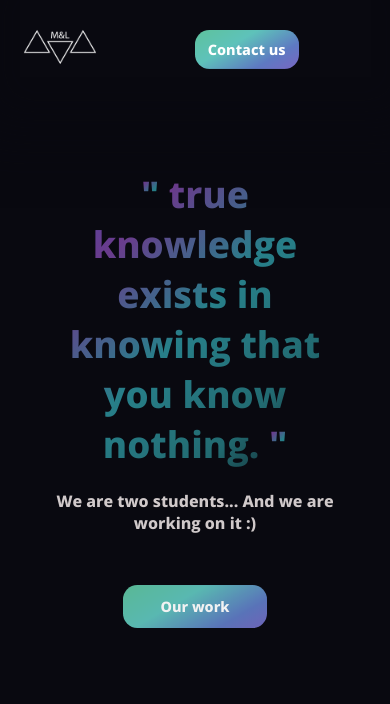
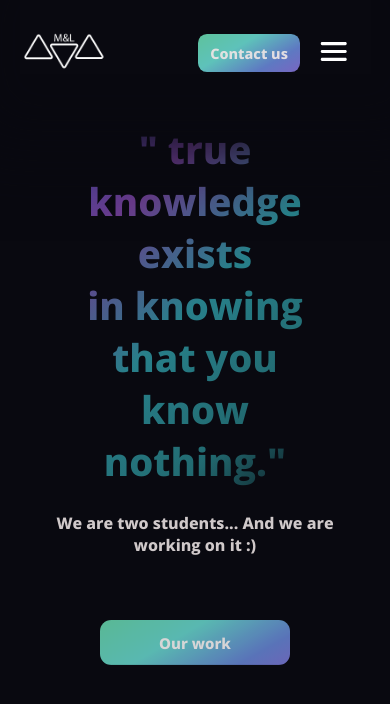
Before and after one commit to MarcoMattiuz/ML_Portfolio, a plain HTML site: page index.html in a window 390 px wide. Drawn offline with nearby package versions, Linux system fonts and the light colour scheme.

Commit message:
resolved resposnivness og the first page, only remains the hamburger menu to be done

```diff
--- a/index.html
+++ b/index.html
@@ -17,19 +17,20 @@
       <nav class="nav-bar">
         <div class="logo-container">
           <a href="index.html"
-            ><img src="images/logoML_site2.png" alt="image logo" class="logo"
+            ><img src="images/logoML_site.png" alt="image logo" class="logo"
           /></a>
         </div>
 
         <div class="links-container">
           <a href="#" class="links" id="home"><p>Home</p></a>
-          <a href="#" class="links" id="bout"><p>About us</p></a>
+          <a href="#" class="links" id="about"><p>About us</p></a>
           <a href="#" class="links" id="projects"><p>Projects</p></a>
 
           <div class="contact-button">
             <a href="#" id="contact"><p>Contact us</p></a>
           </div>
         </div>
+        <div class="hamburger-menu"><img src="images/Hamburger_menu.svg" alt="hamburger-menu"></div>
       </nav>
     </header>
 
@@ -37,14 +38,16 @@
       <section class="nm-section">
         <!-- section 1 -->
         <div class="title-container">
-          <h1 class="opening-quote">
-            true knowledge exists in knowing that you know nothing.
-          </h1>
-          <p class="sub-quote">
+          <div class="opening-quote">
+            <h1>" true knowledge exists</h1>
+            <h1>in knowing that you</h1>
+            <h1>know nothing." </h1>
+          </div>
+          <h5 class="sub-quote">
             We are two students... And we are working on it :)
-          </p>
+          </h5>
           <div class="ourWork-button">
-            <a href="#" id="ourWork"><p>Our work</p></a>
+            <a href="#" id="ourWork"><h6>Our work</h6></a>
           </div>
         </div>
       </section>
--- a/styles_SCSS/_mixins-functions.scss
+++ b/styles_SCSS/_mixins-functions.scss
@@ -25,18 +25,24 @@
 
 @mixin medium-text {
     font: $open-Sans;
-    @media (min-width: 2560px) {
-        font-size: 2rem;
+    font-size: 1.6rem;
+    color: $background-white;
+    @media (max-width: 1150px) {
+        font-size: 2.3vw;
     }
-    @media (max-width: 768px) {
-        font-size: 1.3rem;
+    @media (max-width: 750px) {
+        font-size: 1em;
     }
-    @media (max-width: 500px) {
-        font-size: 1rem;
+}
+
+@mixin buttonBig-text {
+    font-family: $open-Sans;
+    font-size: 1.8rem;
+    color: $background-white;
+    @media (max-width: 900px) {
+        font-size: 1.4rem;
     }
 
-    font-size: 1.6rem;
-    color: $background-white;
 }
 
 @mixin small-text {
@@ -45,40 +51,34 @@
         font-size: 3rem;
     }
     @media (max-width: 768px) {
-        font-size: 0.5rem;
+        font-size: 0.8rem;
     }
     font-size: 0.8rem;
     color: $background-white;
 }
 
+@mixin navbar-text {
+    font: $open-Sans;
+    font-size: 0.9rem;
+    color: $background-white;
+}
+
 @mixin title-text {
     font-family: $open-Sans;
-    font-size: 5rem;
-    @media (min-width: 2560px) {
-        font-size: 9rem;
+    font-size: 3.5rem;
+    @media (max-width: 1150px) {
+        font-size: 4.9vw;
     }
-
-    @media (max-width: 768px) {
-        font-size: 4rem;
-    }
-
-    @media (max-width: 450px) {
-        font-size: 2.3rem;
+     @media (max-width: 550px) {
+        font-size: 1.6rem;
     }
 }
 
 @mixin small-title-text {
     font-family: $open-Sans;
-    font-size: 1.35rem;
-    @media (min-width: 2560px) {
-        font-size: 2rem;
-    }
-    @media (max-width: 768px) {
-        font-size: 1.2rem;
-    }
-    @media (max-width: 500px) {
-        font-size: 0.9rem;
-    }
+    font-size: 2rem;
+    color: $background-white;
+
 }
 /* gradients */
 @mixin king-gradinet {
--- a/styles_SCSS/_navbar.scss
+++ b/styles_SCSS/_navbar.scss
@@ -1,13 +1,10 @@
 .header {
     position: fixed;
-    padding-top: 2.5vh;
     left: 5%;
-    right: 5%;
-
+    padding-top: 2em;
     width: 90%;
-    height: 3.5em;
-
-    box-shadow: 1vw 1vw 6vh 6vh $background-black;
+    height: 5%;
+    box-shadow: 0.5em 0.5em 4em 4em $background-black;
     z-index: 100;
     background-color: $background-black;
 
@@ -17,10 +14,10 @@
         width: 100%;
         height: 100%;
         z-index: 1;
+
+
         .logo {
-            width:20vw;
-            max-width: 8em;
-            min-width: 5em;
+            width:7em;
             height:auto;
         }
         .links-container {
@@ -30,7 +27,9 @@
 
             width: 35em;
             height: 100%;
-
+            p{
+                @include navbar-text;
+            }
             //scroll-behavior: smooth;
             .links {
                 margin: 0 auto;
@@ -43,6 +42,7 @@
                 background-size: 250%;
                 background-position: right;
                 transition: background-position 0.3s;
+
             }
             .links:hover,.links:focus{
                 background-position: left;
@@ -61,7 +61,9 @@
             background-position: left;
             transition: background-position 0.7s;
         }
-
+        .hamburger-menu{
+            display: none;
+        }
         .contact-button:hover,
         .contact-button:focus{
             background-position: right;
@@ -69,16 +71,23 @@
         }
 
         @media (max-width: 750px) {
-            .links{
-            position: fixed;
-            left: -100%;
+            .links-container{
+                .links{
+                    display: none;
+                }
             }
             .contact-button{
                 position: absolute;
-                height: 2.7em;
-                width: 7.2em;
-                margin-right: 5em;
-                font-size: 0.9em;
+                margin-right: 1.5em;
+                font-size: 0.8rem;
+            }
+            .hamburger-menu{
+                display: block;
+                position: relative;
+                margin-right:1.5em;
+            }
+            .logo{
+                width: 5.5em;
             }
         }
 
--- a/styles_SCSS/_variables.scss
+++ b/styles_SCSS/_variables.scss
@@ -4,7 +4,7 @@
 // // // // // // // // // // //
 $background-black: hsl(240, 26%, 5%);
 $background-white: rgba(236, 228, 228, 0.925);
-$standard-radius: 1em;
+$standard-radius: 0.7em;
 /****************fonts****************/
 $open-Sans: "Open Sans", sans-serif;
 $bals-Sans: "Balsamiq Sans", cursive;
--- a/styles_SCSS/main.scss
+++ b/styles_SCSS/main.scss
@@ -20,13 +20,19 @@ h2,
 p{
     color: white;
     font-family: $open-Sans;
+    @include small-text;
+}
+h5{
+    color: white;
+    font-family: $open-Sans;
+    @include medium-text;
 }
 // // // // // // // // //
 
 body {
     width: 100vw;
     height: 100vh;
-    margin: 0;
+    margin:0;
     background-color: $background-black;
 }
 
@@ -52,21 +58,21 @@ body {
     /* section 1 */
     .title-container {
         position: relative;
-        width: 80vw;
-        max-width: 70em;
-        height: 60vh;
+        width: 85%;
+        height:77%;
         text-align: center;
-
+        margin-left: 3em;
+        margin-right: 3em;
         .opening-quote {
             position: relative;
-            margin: 0 auto;
+            margin: 1em auto;
             @include title-text;
             @include clipBg-ToText;
             background-image: $title-gradiant;
         }
 
-        .opening-quote::before {
-            display: inline;
+       /* .opening-quote::before {
+            display: inherit;
             position: relative;
             width: 50px;
             height: 50px;
@@ -85,10 +91,11 @@ body {
             @include clipBg-ToText;
             background-image: $title-gradiant;
         }
+        */
 
         .sub-quote {
             position: relative;
-            margin-top: 1.3em;
+            margin-top: 0.6em;
             @include medium-text;
         }
 
@@ -96,25 +103,18 @@ body {
             position:relative;
             @include flex-center;
             justify-content: center;
-            margin-top: 2.3em;
-            max-height: 6.5em;
-            height: 20%;
+            margin-top: 4em;
+
             #ourWork{
+                @include buttonBig-text;
                 @include flex-center;
-                @include small-title-text;
-                width: 30vw;
-                max-width: 20em;
-                min-width: 10em;
-                height: 60%;
-                border-radius: $standard-radius;
+                height: 2em;
+                width: 8.5em;
+                border-radius: $standard-radius - 0.2em;
                 background: $buttons-gradient;
                 background-size: 300%;
                 background-position: left;
                 transition: background-position 0.7s;
-
-            }
-            @media (max-width: 400px) {
-                height: 4.5em;
             }
 
             #ourWork:hover,#ourWork:focus{
```
Also changed, not shown: images/Hamburger_menu.svg (added), images/logoML_site.png (added), images/logoML_site2.png (deleted), src_CSS/main.css, 2 other files.
